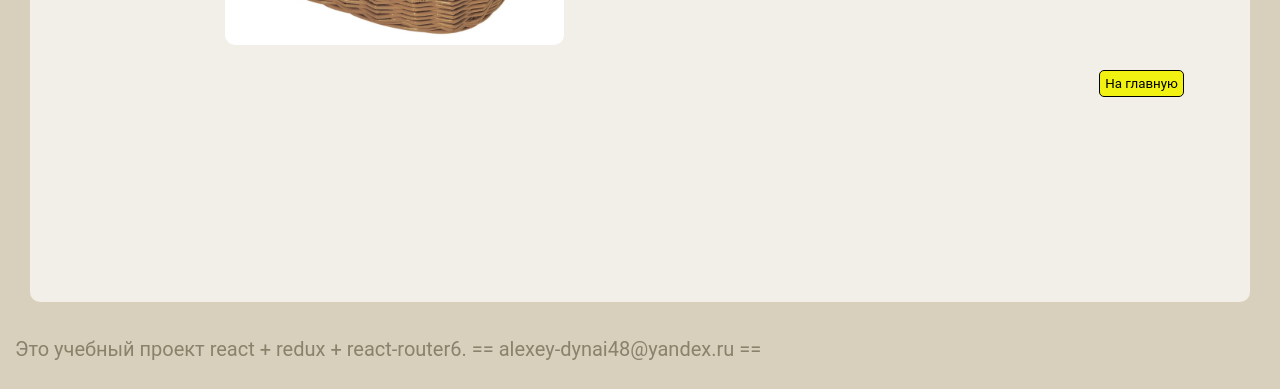
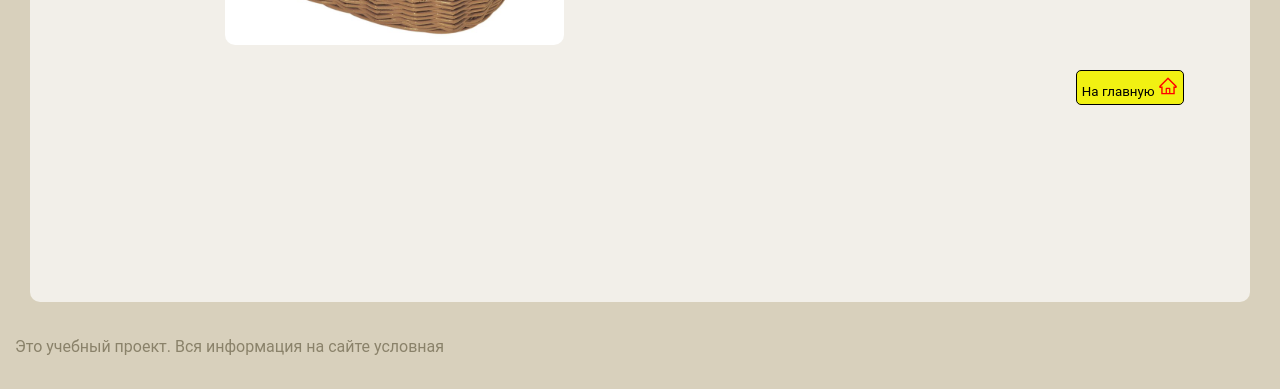
Before and after one commit to alexey-5/vacuum-cleaner, a React (Create React App) app: page /cart in a window 1280 px wide. Shown: the part 408-797 px from the top of the page. Built offline with nearby package versions, Linux system fonts and the light colour scheme.

Commit message:
react-icons

```diff
--- a/package.json
+++ b/package.json
@@ -10,6 +10,7 @@
     "axios": "^1.1.3",
     "react": "^18.2.0",
     "react-dom": "^18.2.0",
+    "react-icons": "^4.7.1",
     "react-redux": "^8.0.5",
     "react-router-dom": "^6.4.3",
     "react-scripts": "5.0.1",
--- a/src/App.js
+++ b/src/App.js
@@ -20,7 +20,7 @@ function App() {
       </Routes>
 
     </div>
-    <p className="futer" style={{fontSize: 20}}>Это учебный проект react + redux + react-router6. == alexey-dynai48@yandex.ru ==</p>
+    <p className="futer">Это учебный проект. Вся информация на сайте условная</p>
     </>
   );
 }
--- a/src/components/Back/index.jsx
+++ b/src/components/Back/index.jsx
@@ -1,10 +1,11 @@
 import { Link } from "react-router-dom"
 import style from "./Back.module.scss"
+import { AiOutlineHome } from "react-icons/ai";
 
 function Back(){
    return (<div className={style.wrap}>
     <Link to="/">
-       <button className={style.button}>На главную</button>
+       <button className={style.button}>На главную <AiOutlineHome size="20" color="red"/></button>
     </Link>
    </div>
    )
```
Also changed, not shown: 1 other file (tests, documents, lock files or other folders).
